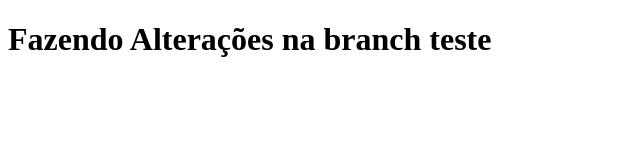
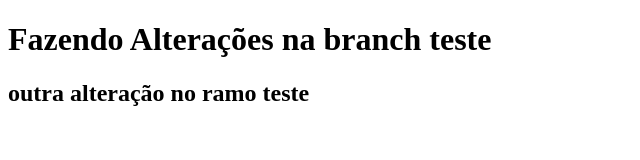
Before and after one commit to Maciel-Alves/guit_aula_m1, a plain HTML site: page index.html in a window 1280 px wide. Shown: the whole page, without its empty margins (0-640 px from the left). Drawn offline with Linux system fonts and the light colour scheme.

Commit message:
Nova versão atualizada

```diff
--- a/index.html
+++ b/index.html
@@ -7,5 +7,6 @@
 </head>
 <body>
     <h1>Fazendo Alterações na branch teste</h1>
+    <h2>outra alteração no ramo teste</h2>
 </body>
 </html>
```
